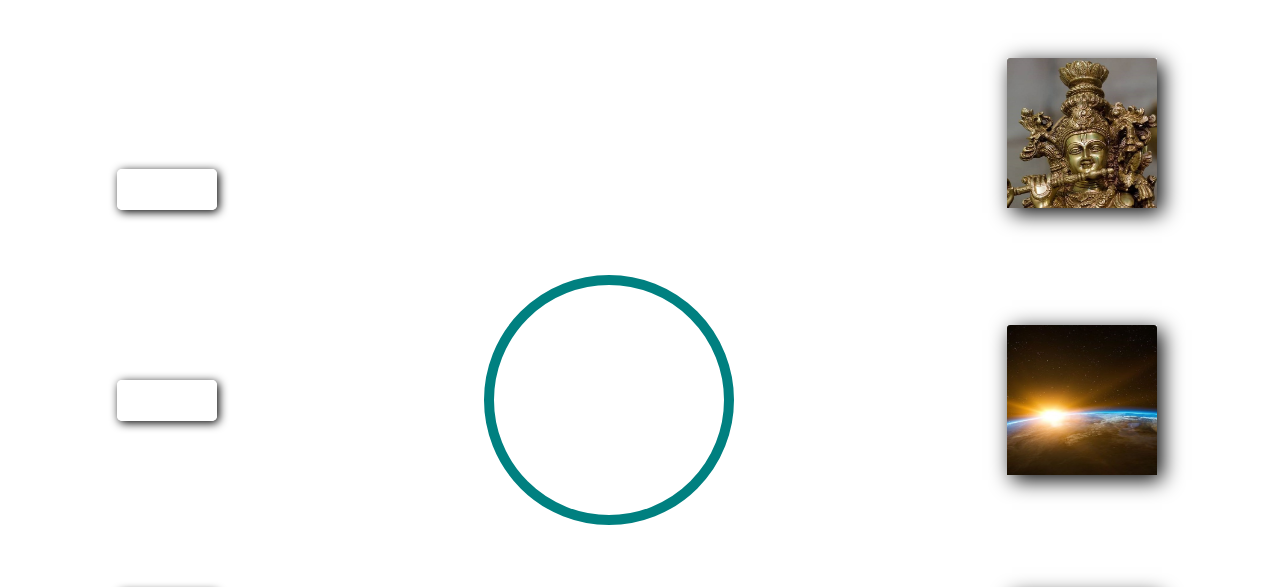
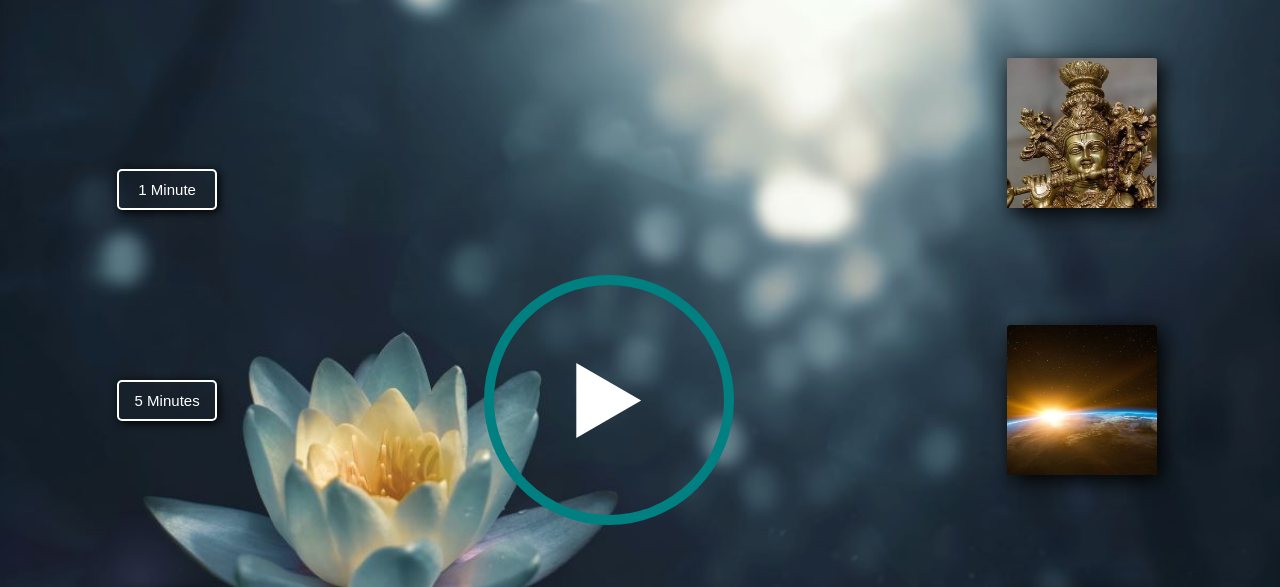
Before and after one commit to Reenalu/Meditation-App, a plain HTML site: page index.html in a window 1280 px wide. Shown: the top 587 px of the page. Drawn offline with Linux system fonts and the light colour scheme; the site is published under a folder, as on GitHub Pages, so addresses that start at the root find nothing.

Commit message:
updated CSS

```diff
--- a/index.css
+++ b/index.css
@@ -9,7 +9,7 @@
 body {
   min-width: 100vw;
   height: 100vh;
-  background-image: url(/images/Wallpaper_Mobile.jpg);
+  background-image: url(./images/Wallpaper_Mobile.jpg);
   background-repeat: no-repeat;
   background-size: cover;
 }
@@ -163,7 +163,7 @@ p {
 
 @media screen and (min-width: 600px) {
   body {
-    background-image: url(/images/Wallpaper.jpg);
+    background-image: url(./images/Wallpaper.jpg);
     background: cover;
   }
 
```
